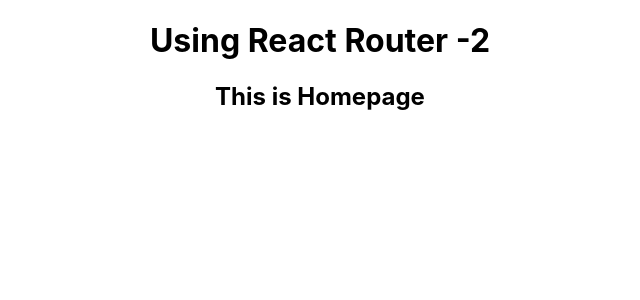
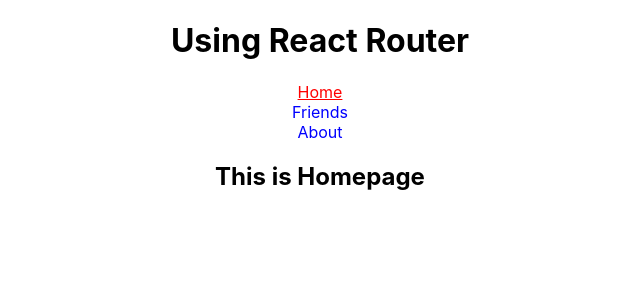
Before and after one commit to sabbirpboss/ms8m52-1-react-router, a React (Create React App) app: page / in a window 1280 px wide. Shown: the top 300 px of the page, without its empty margins (320-960 px from the left). Built offline with nearby package versions, Linux system fonts and the light colour scheme.

Commit message:
show active custom link

```diff
--- a/src/App.js
+++ b/src/App.js
@@ -2,13 +2,14 @@
 import './App.css';
 import About from './components/About/About';
 import Friends from './components/Friends/Friends';
+import Header from './components/Header/Header';
 import Home from './components/Home/Home';
 import NotFound from './components/NotFound/NotFound';
 
 function App() {
   return (
     <div className="App">
-        <h1>Using React Router -2</h1>
+        <Header></Header>
         <Routes>
           <Route path="/" element={<Home/>} />
           <Route path="/home" element={<Home/>} />
--- /dev/null
+++ b/src/components/CustomLink/CustomLink.js
@@ -0,0 +1,21 @@
+import React from 'react';
+import { Link, useMatch, useResolvedPath } from 'react-router-dom';
+
+function CustomLink({ children, to, ...props }) {
+    let resolved = useResolvedPath(to);
+    let match = useMatch({ path: resolved.pathname, end: true });
+
+    return (
+      <div>
+        <Link
+          style={{ color: match ? 'red' : 'blue', textDecoration: match ? "underline" : "none" }}
+          to={to}
+          {...props}
+        >
+          {children}
+        </Link>
+      </div>
+    );
+  }
+
+export default CustomLink;
--- /dev/null
+++ b/src/components/Header/Header.js
@@ -0,0 +1,18 @@
+import React from 'react';
+import { Link } from 'react-router-dom';
+import CustomLink from '../CustomLink/CustomLink';
+
+const Header = () => {
+    return (
+        <div>
+            <h1>Using React Router</h1>
+            <nav>
+                <CustomLink to="/">Home</CustomLink>
+                <CustomLink to="/friends">Friends</CustomLink>
+                <CustomLink to="/about">About</CustomLink>
+            </nav>
+        </div>
+    );
+};
+
+export default Header;
```
